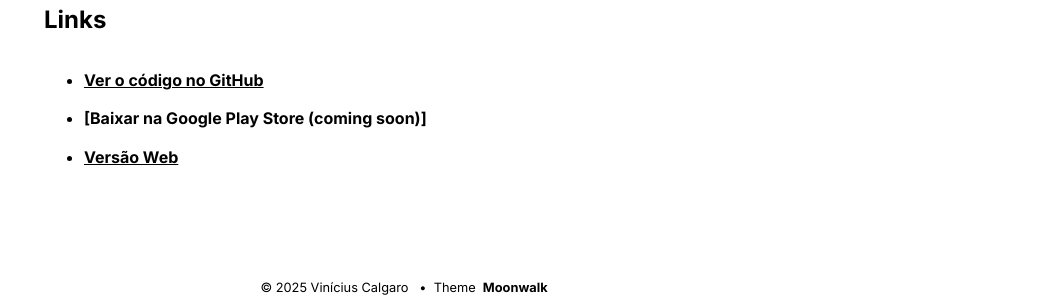
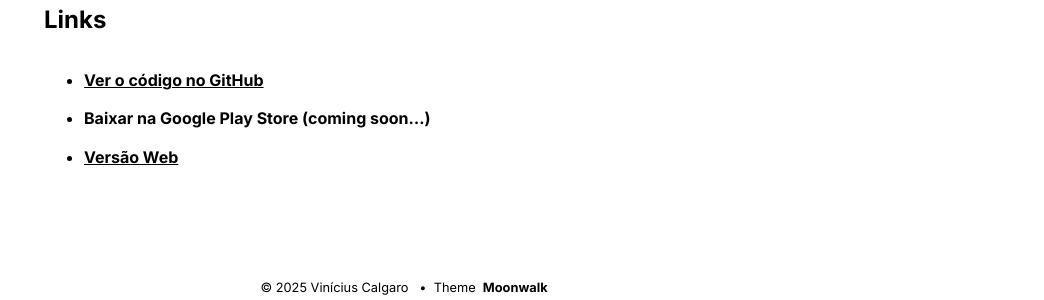
Before and after one commit to vinicalgaro/portfolio, a Jekyll site: the page built from pagina-do-app.md, in a window 1280 px wide and 900 px high, scrolled down 8436 px. Shown: the part 586-886 px from the top of the window, without its empty margins (236-1280 px from the left). Built offline with Jekyll 4.4.1, drawn with Linux system fonts in a browser that asks for light colours; part of the change alters nothing that is shown.

```diff
--- a/pagina-do-app.md
+++ b/pagina-do-app.md
@@ -21,16 +21,16 @@ Na hora de tocar, um modo de prática interativo exibe tudo o que você precisa
 
 Imagens do Guitar Notebook:
 
-![Tela de Início](/assets/images/app/ss_inicial.png)
-![Tela de Prática](/assets/images/app/ss_playsong.png)
-![Opções para Prática](/assets/images/app/ss_opcoes.png)
-![Configurações](/assets/images/app/ss_settings.png)
-![Cadastro de Música](/assets/images/app/ss_cadastro_musica_p2.png)
+![Tela de Início]({{ '/assets/images/app/ss_inicial.png' | relative_url }})
+![Tela de Prática]({{ '/assets/images/app/ss_playsong.png' | relative_url }})
+![Opções para Prática]({{ '/assets/images/app/ss_opcoes.png' | relative_url }})
+![Configurações]({{ '/assets/images/app/ss_settings.png' | relative_url }})
+![Cadastro de Música]({{ '/assets/images/app/ss_cadastro_musica_p2.png' | relative_url }})
 
 ---
 
 ## Links
 
 * **[Ver o código no GitHub](https://github.com/vinicalgaro/Guitar-Notebook)**
-* **[Baixar na Google Play Store (coming soon)]**
+* **Baixar na Google Play Store (coming soon...)**
 * **[Versão Web](https://vinicalgaro.github.io/Guitar-Notebook/)**
```
